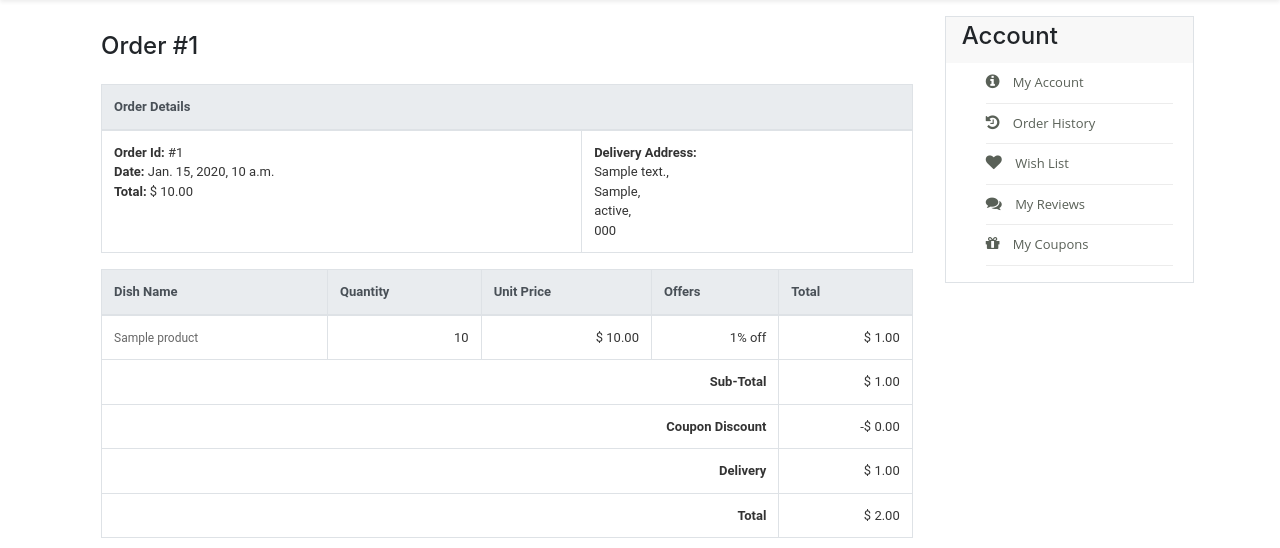
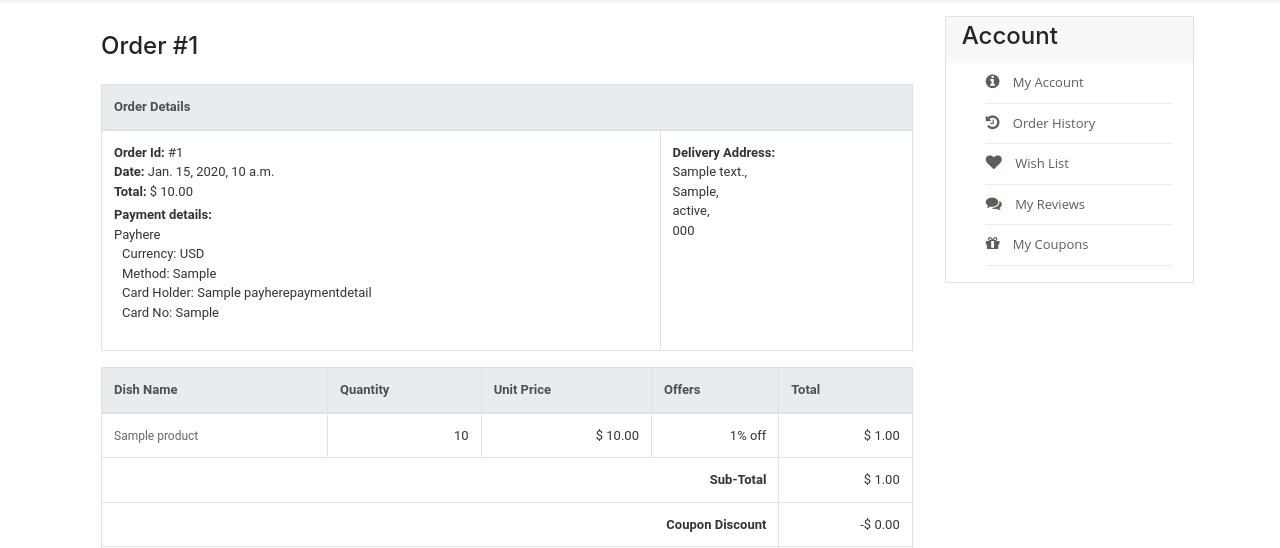
Before and after one commit to avishkakavindu/Sushi-Chef, a Django app: page /order/1 in a window 1280 px wide. Shown: the part 115-663 px from the top of the page. Run offline with Django 3.2, Linux system fonts and the light colour scheme; a user stored in the database is signed in; tables that the repository leaves empty hold one stand-in row (values such as "Sample post"); some libraries are stand-ins or nearby versions.

Commit message:
Payhere notification url configured

```diff
--- a/SushiChef/urls.py
+++ b/SushiChef/urls.py
@@ -63,6 +63,7 @@ urlpatterns = [
     path('product/<str:product_id>', views.product_detail, name="product"),
     path('cart', views.cart, name='cart'),
     path('checkout', views.checkout, name='checkout'),
+    path('payhere-detail', views.payhere, name='payhere-detail')
 ]
 urlpatterns += static(settings.STATIC_URL, document_root=settings.STATIC_ROOT)
 urlpatterns += static(settings.MEDIA_URL, document_root=settings.MEDIA_ROOT)
--- a/store/admin.py
+++ b/store/admin.py
@@ -7,7 +7,6 @@ admin.site.register(Product)
 admin.site.register(Chef)
 admin.site.register(Order)
 admin.site.register(OrderedProduct)
-admin.site.register(Payment)
 admin.site.register(ProductImage)
 admin.site.register(ProductReview)
 admin.site.register(ChefReview)
--- a/store/models.py
+++ b/store/models.py
@@ -157,6 +157,11 @@ class Coupon(models.Model):
 
 
 class Order(models.Model):
+    PAYMENT_METHOD = (
+        ('payhere', 'Payhere'),
+        ('cashondelivery', 'Cash on delivery'),
+    )
+
     customer = models.ForeignKey(Customer, null=True, on_delete=models.SET_NULL)
     address = models.CharField(max_length=200)
     city = models.CharField(max_length=100)
@@ -166,6 +171,7 @@ class Order(models.Model):
     date = models.DateTimeField(auto_now_add=True)
     total = models.DecimalField(max_digits=10, decimal_places=2)
     coupon = models.ForeignKey(Coupon, null=True, blank=True, on_delete=models.DO_NOTHING, related_name='coupon_set')
+    payment_method = models.CharField(max_length=50, choices=PAYMENT_METHOD)
 
     def __str__(self):
         return str(self.id)
@@ -182,30 +188,14 @@ class OrderedProduct(models.Model):
         return str(self.id)
 
 
-class Payment(models.Model):
-    PAYMENT_METHOD = (
-        ('Payhere', 'Payhere'),
-        ('Cash On Delivery', 'Cash On Delivery'),
-    )
-
-    order = models.ForeignKey(Order, null=True, on_delete=models.SET_NULL)
-    payment_method = models.CharField(max_length=50, choices=PAYMENT_METHOD)
-    payment = models.DecimalField(max_digits=10, decimal_places=2)
-    date = models.DateTimeField(auto_now_add=True)
-
-    def __str__(self):
-        return str(self.id)
-
-
 class PayherePaymentDetail(models.Model):
     merchant_id = models.CharField(max_length=20)
-    order_id = models.CharField(max_length=20)
-    payment_id = models.CharField(max_length=20)
     payhere_amount = models.DecimalField(max_digits=10, decimal_places=2)
     payhere_currency = models.CharField(max_length=3)
     method = models.CharField(max_length=10)
     card_holder_name = models.CharField(max_length=255)
     card_no = models.CharField(max_length=20)
+    order_id = models.ForeignKey(Order, on_delete=models.CASCADE, related_name='payherepayment_set')
 
     def __str__(self):
         return 'order: {}-id: {}'.format(self.order_id, self.id)
--- a/store/templates/store/order.html
+++ b/store/templates/store/order.html
@@ -23,6 +23,17 @@
                           <strong>Order Id:</strong> #{{ order_detail.0.id }}<br>
                           <strong>Date:</strong> {{ order_detail.0.date }}<br>
                           <strong>Total:</strong> $ {{ order_detail.0.total }}
+                          <p class="mt-1 mb-0">
+                              <b>Payment details:</b><br> {{ order_detail.0.payment_method|capfirst }}<br>
+                              {% if order_detail.0.payment_method == 'payhere' %}
+                              <div class="payhere-order-summary ml-2">
+                                    Currency: {{ payment_detail.payhere_currency }}<br>
+                                    Method: {{ payment_detail.method }}<br>
+                                    Card Holder: {{ payment_detail.card_holder_name }}<br>
+                                    Card No: {{ payment_detail.card_no }}<br>
+                              </div>
+                              {% endif %}
+                          </p>
                       </td>
                       <td scope="col">
                           <strong>Delivery Address:</strong><br>
@@ -30,7 +41,6 @@
                           {{ order_detail.0.city }},<br>
                           {{ order_detail.0.state }},<br>
                           {{ order_detail.0.zipcode }}
-
                       </td>
                     </tr>
                   </tbody>
--- a/store/views/checkout.py
+++ b/store/views/checkout.py
@@ -118,6 +118,7 @@ def checkout(request):
                 else:
                     # update order
                     delivery_details.total = total_payment
+                    delivery_details.payment_method = request.POST.get('paymentmethod')
                     delivery_details.save()
 
                 # save individual ordered product and details
--- a/store/views/order.py
+++ b/store/views/order.py
@@ -35,7 +35,9 @@ def order(request, order_id):
             to_attr='ordered_products'
         ),
         Prefetch('coupon', to_attr='coupon_discount'),
+
     ),  id=order_id)
+    payment_detail = PayherePaymentDetail.objects.get(order_id=order_id)
 
     # ordered items details
     items = order_detail[0].ordered_products
@@ -48,6 +50,7 @@ def order(request, order_id):
 
     context = {
         'order_detail': order_detail,
+        'payment_detail': payment_detail,
         # calculate sub total and total
         'order_summary': get_order_summary(items, coupon_discount, delivery),
     }
```
Also changed, not shown: store/views/payhere.py (+38 -1 lines), store/migrations/0062_auto_20210205_1215.py (added), store/migrations/0063_auto_20210205_1224.py (added), store/migrations/0064_auto_20210205_1227.py (added), store/migrations/0065_auto_20210205_1244.py (added), store/migrations/0066_auto_20210205_1252.py (added), store/migrations/0067_auto_20210205_1306.py (added), store/migrations/0068_auto_20210205_1321.py (added), store/migrations/0069_auto_20210205_1325.py (added), store/migrations/0070_auto_20210205_1327.py (added).
